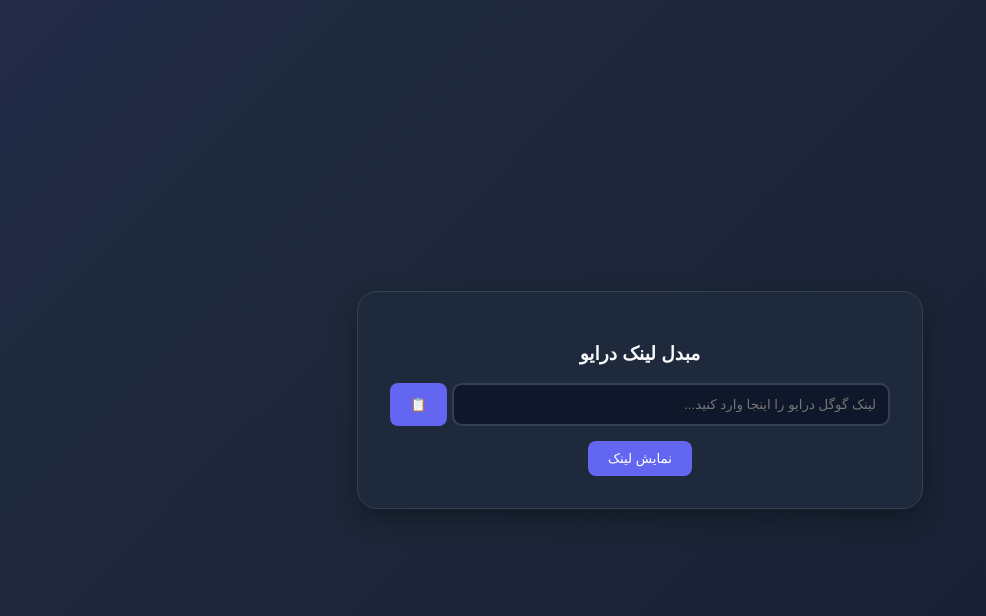
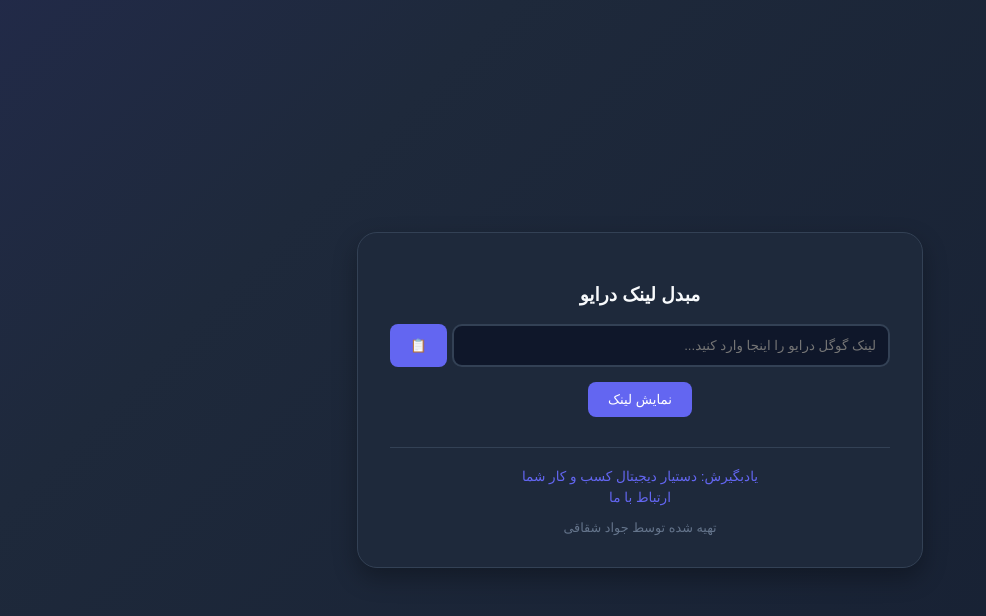
Before and after one commit to yadbegiresh/google-link-auto, a plain HTML site: page index.html in a window 1280 px wide. Shown: the whole page, without its empty margins (0-986 px from the left). Drawn offline with Linux system fonts and the light colour scheme; a small style sheet from the web is missing.

Commit message:
Update index.html

```diff
--- a/index.html
+++ b/index.html
@@ -35,6 +35,12 @@
             margin-top: 20px; padding: 15px; background: #0f172a;
             border-radius: 10px; display: none; word-break: break-all; border: 1px solid #334155;
         }
+
+        /* Footer Styles */
+        .footer { margin-top: 30px; padding-top: 20px; border-top: 1px solid #334155; font-size: 0.85rem; color: #94a3b8; }
+        .footer a { color: var(--primary); text-decoration: none; display: block; margin-bottom: 5px; }
+        .footer a:hover { text-decoration: underline; }
+        .author { margin-top: 15px; color: #64748b; font-size: 0.8rem; }
     </style>
 </head>
 <body>
@@ -52,10 +58,15 @@
         <p id="outputLink"></p>
         <button onclick="openLink()" style="background: #059669;">نمایش در تب جدید</button>
     </div>
+
+    <div class="footer">
+        <a href="https://yadbegiresh.ir" target="_blank">یادبگیرش: دستیار دیجیتال کسب و کار شما</a>
+        <a href="https://t.me/j6star" target="_blank">ارتباط با ما</a>
+        <div class="author">تهیه شده توسط جواد شقاقی</div>
+    </div>
 </div>
 
 <script>
-    // پشتیبانی از کلید Enter
     document.getElementById('urlInput').addEventListener("keypress", function(event) {
         if (event.key === "Enter") {
             generateLink();
@@ -63,8 +74,12 @@
     });
 
     async function pasteText() {
-        const text = await navigator.clipboard.readText();
-        document.getElementById('urlInput').value = text;
+        try {
+            const text = await navigator.clipboard.readText();
+            document.getElementById('urlInput').value = text;
+        } catch (err) {
+            console.error('دسترسی به کلیپ‌بورد مسدود است');
+        }
     }
 
     function generateLink() {
@@ -82,7 +97,6 @@
             outputLink.innerText = finalUrl;
             resultContainer.style.display = 'block';
 
-            // کپی خودکار و نمایش پیام
             navigator.clipboard.writeText(finalUrl);
             statusMessage.style.display = 'block';
         } else {
```
